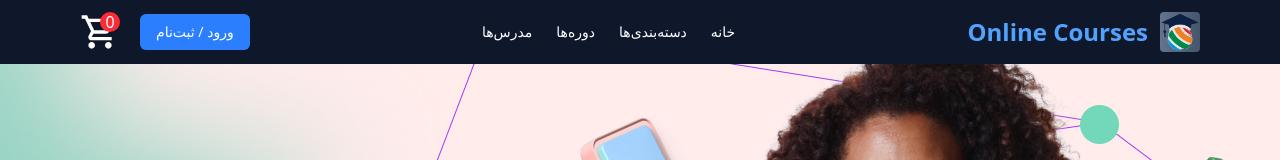
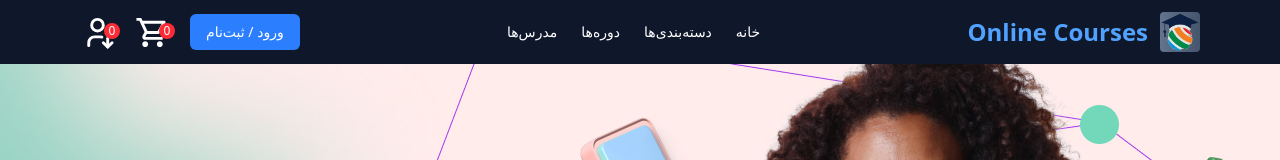
Before and after one commit to mostafa0824/Amoozly, a React (Vite) app: page / in a window 1280 px wide. Shown: the top 160 px of the page. Built offline with nearby package versions, Linux system fonts and the light colour scheme; no server answers.

Commit message:
add favorites icon & favoritesQuantity & navigate to favorites page

```diff
--- a/src/Components/Navbar/index.jsx
+++ b/src/Components/Navbar/index.jsx
@@ -1,10 +1,12 @@
 import React from "react";
 import { MdOutlineShoppingCart } from "react-icons/md";
+import { TbUserDown } from "react-icons/tb";
 import { useSelector } from "react-redux";
 import { Link, useNavigate } from "react-router-dom";
 
 export default function Navbar() {
   const cartQuantity=useSelector(state=>state.cart.items)?.length
+  const favoritesQuantity=useSelector(state=>state.favorites.items)?.length
   const navigate=useNavigate()
   return (
     <nav className="bg-slate-900 text-white shadow-md">
@@ -29,9 +31,15 @@ export default function Navbar() {
           <Link to="/auth" className="bg-blue-500 px-4 py-2 rounded-md hover:bg-blue-600 text-sm">
             ورود / ثبت‌نام
           </Link>
+          {/* cart */}
           <div onClick={()=>navigate('/cart')} className="relative cursor-pointer">
-            <span className="absolute bg-red-500 w-5 h-5 rounded-full flex items-center justify-center">{cartQuantity}</span>
-            <MdOutlineShoppingCart className="text-[40px]"/>
+            <span className="absolute left-6 top-2 bg-red-500 w-4 h-4 text-[12px] rounded-full flex items-center justify-center">{cartQuantity}</span>
+            <MdOutlineShoppingCart className="text-[35px] hover:text-blue-400"/>
+          </div>
+          {/* favorites */}
+          <div onClick={()=>navigate('/favorites')} className="relative cursor-pointer">
+            <span className="absolute left-6 top-2 bg-red-500 w-4 h-4 text-[12px] rounded-full flex items-center justify-center">{favoritesQuantity}</span>
+            <TbUserDown className="text-[35px] hover:text-blue-400"/>
           </div>
         </div>
       </div>
```
